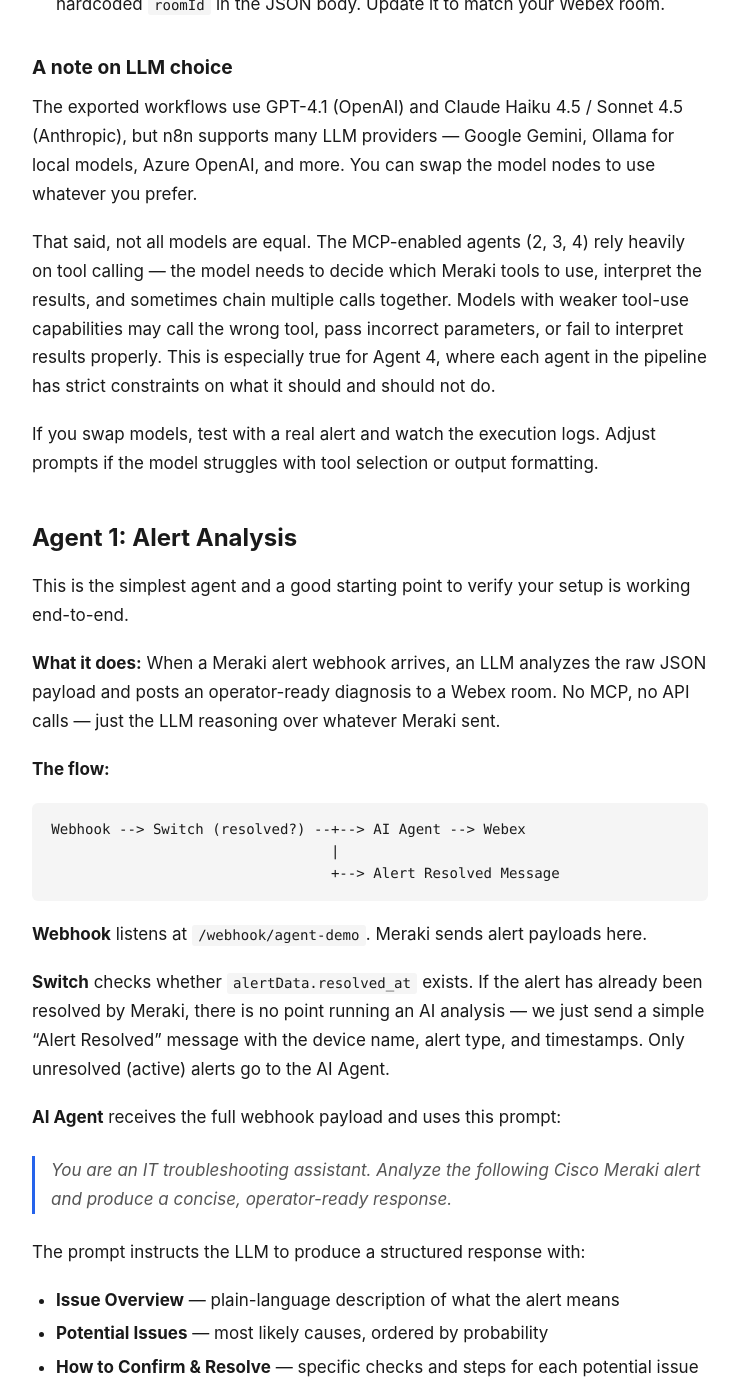
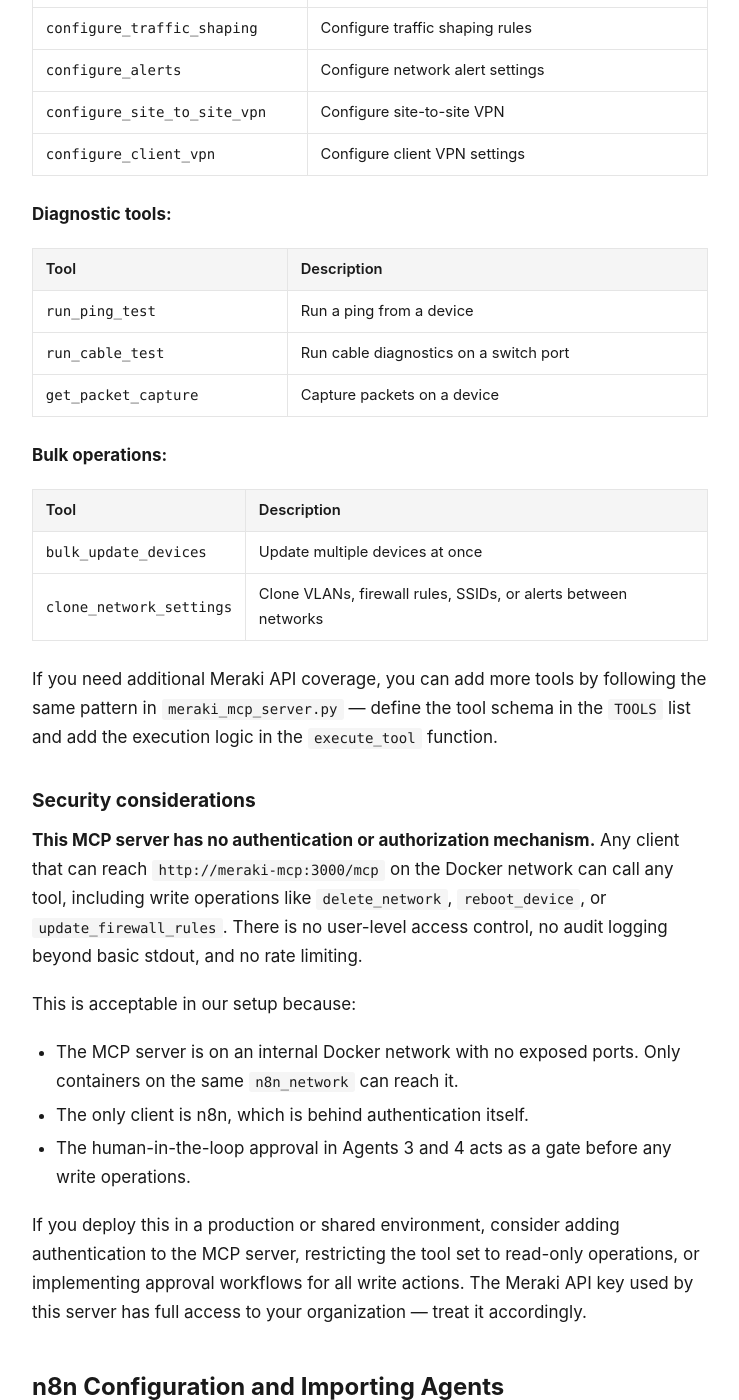
Before and after one commit to crwickha/crwickha.github.io, a Jekyll site: the page built from _posts/2026-03-16-n8n-meraki-ai-agents.md, in a window 1280 px wide and 1400 px high, scrolled down 7186 px. Shown: the whole window, without its empty margins (270-1009 px from the left). Built offline with Jekyll 4.4.1, drawn with Linux system fonts in a browser that asks for light colours; some of the changed text lies outside the part shown.

Commit message:
Add MCP server tool list and security considerations to blog post
Document all included tools (read, write, diagnostic, bulk) and add
a security warning about the lack of authentication on the MCP server.

Co-Authored-By: Claude Opus 4.6 (1M context) <noreply@anthropic.com>

```diff
--- a/_posts/2026-03-16-n8n-meraki-ai-agents.md
+++ b/_posts/2026-03-16-n8n-meraki-ai-agents.md
@@ -180,13 +180,84 @@ CMD ["python", "meraki_mcp_server.py"]
 
 **The server** (`meraki_mcp_server.py`) does three things:
 
-1. **Defines tools** — each tool maps to one or more Meraki API calls. Examples: `list_organizations`, `list_networks`, `list_devices`, `get_device_detail`, `configure_switch_port`, `get_firewall_rules`, `run_ping_test`, and about 25 more. Each tool has a name, description, and input schema that the LLM can read.
+1. **Defines tools** — each tool maps to one or more Meraki API calls. Each tool has a name, description, and input schema that the LLM can read.
 
 2. **Handles JSON-RPC** — the server listens on port 3000 and responds to standard MCP methods: `initialize`, `tools/list` (returns available tools), and `tools/call` (executes a tool and returns the result).
 
 3. **Calls the Meraki API** — when the LLM decides to call a tool, the server translates the request into the corresponding Meraki Python SDK call and returns the JSON result.
 
-The key design choice: no ports are exposed outside the Docker network. The MCP server is internal-only. n8n connects to it at `http://meraki-mcp:3000/mcp`, and that traffic never leaves the Docker bridge network. The LLM gets access to Meraki data, but the Meraki API key is never exposed to the internet.
+### Included tools
+
+This is a purpose-built MCP server with a limited set of tools — it does not cover the full Meraki API. Here is what is included:
+
+**Read operations:**
+
+| Tool | Description |
+|---|---|
+| `list_organizations` | List all Meraki organizations |
+| `get_organization_summary` | Org overview: device counts, licenses, networks, admins |
+| `list_networks` | List all networks in an organization |
+| `list_devices` | List all devices in a network |
+| `get_device_detail` | Device info including status, clients, and LLDP/CDP neighbors |
+| `list_ssids` | List all SSIDs in a network |
+| `list_switch_ports` | List all ports on a switch |
+| `get_firewall_rules` | Get L3 or L7 firewall rules |
+| `get_network_clients` | List clients connected to a network |
+| `get_client_detail` | Detailed info for a specific client |
+| `get_traffic_analysis` | Network traffic analysis and application usage |
+| `get_network_events` | Network event logs |
+
+**Write operations:**
+
+| Tool | Description |
+|---|---|
+| `create_network` | Create a new network |
+| `update_network` | Update network configuration |
+| `delete_network` | Delete a network |
+| `update_device` | Update device name, tags, location, notes |
+| `reboot_device` | Reboot a device |
+| `blink_device_leds` | Blink LEDs for physical identification |
+| `configure_ssid` | Create or update SSID settings |
+| `update_rf_profiles` | Configure wireless RF profiles |
+| `configure_switch_port` | Configure switch port settings (VLAN, PoE, STP, etc.) |
+| `configure_vlans` | Configure VLANs on an appliance |
+| `update_firewall_rules` | Update L3 or L7 firewall rules |
+| `configure_content_filtering` | Configure URL filtering and blocked categories |
+| `configure_intrusion_detection` | Configure IDS/IPS mode and rulesets |
+| `update_client_policy` | Update client device policy (allow, block, group) |
+| `configure_traffic_shaping` | Configure traffic shaping rules |
+| `configure_alerts` | Configure network alert settings |
+| `configure_site_to_site_vpn` | Configure site-to-site VPN |
+| `configure_client_vpn` | Configure client VPN settings |
+
+**Diagnostic tools:**
+
+| Tool | Description |
+|---|---|
+| `run_ping_test` | Run a ping from a device |
+| `run_cable_test` | Run cable diagnostics on a switch port |
+| `get_packet_capture` | Capture packets on a device |
+
+**Bulk operations:**
+
+| Tool | Description |
+|---|---|
+| `bulk_update_devices` | Update multiple devices at once |
+| `clone_network_settings` | Clone VLANs, firewall rules, SSIDs, or alerts between networks |
+
+If you need additional Meraki API coverage, you can add more tools by following the same pattern in `meraki_mcp_server.py` — define the tool schema in the `TOOLS` list and add the execution logic in the `execute_tool` function.
+
+### Security considerations
+
+**This MCP server has no authentication or authorization mechanism.** Any client that can reach `http://meraki-mcp:3000/mcp` on the Docker network can call any tool, including write operations like `delete_network`, `reboot_device`, or `update_firewall_rules`. There is no user-level access control, no audit logging beyond basic stdout, and no rate limiting.
+
+This is acceptable in our setup because:
+
+- The MCP server is on an internal Docker network with no exposed ports. Only containers on the same `n8n_network` can reach it.
+- The only client is n8n, which is behind authentication itself.
+- The human-in-the-loop approval in Agents 3 and 4 acts as a gate before any write operations.
+
+If you deploy this in a production or shared environment, consider adding authentication to the MCP server, restricting the tool set to read-only operations, or implementing approval workflows for all write actions. The Meraki API key used by this server has full access to your organization — treat it accordingly.
 
 ## n8n Configuration and Importing Agents
 
```
